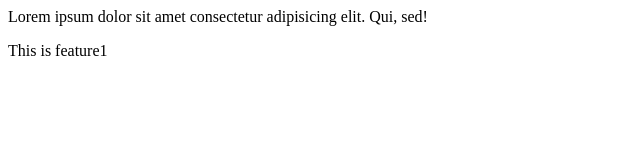
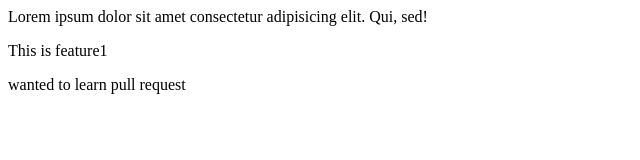
Before and after one commit to abhaypanchal7/Learning-git-github, a plain HTML site: page index.html in a window 1280 px wide. Shown: the whole page, without its empty margins (0-640 px from the left). Drawn offline with Linux system fonts and the light colour scheme.

Commit message:
pull request learning

```diff
--- a/index.html
+++ b/index.html
@@ -1,2 +1,3 @@
 <p>Lorem ipsum dolor sit amet consectetur adipisicing elit. Qui, sed!</p>
 <p>This is feature1</p>
+<p>wanted to learn pull request</p>
```
